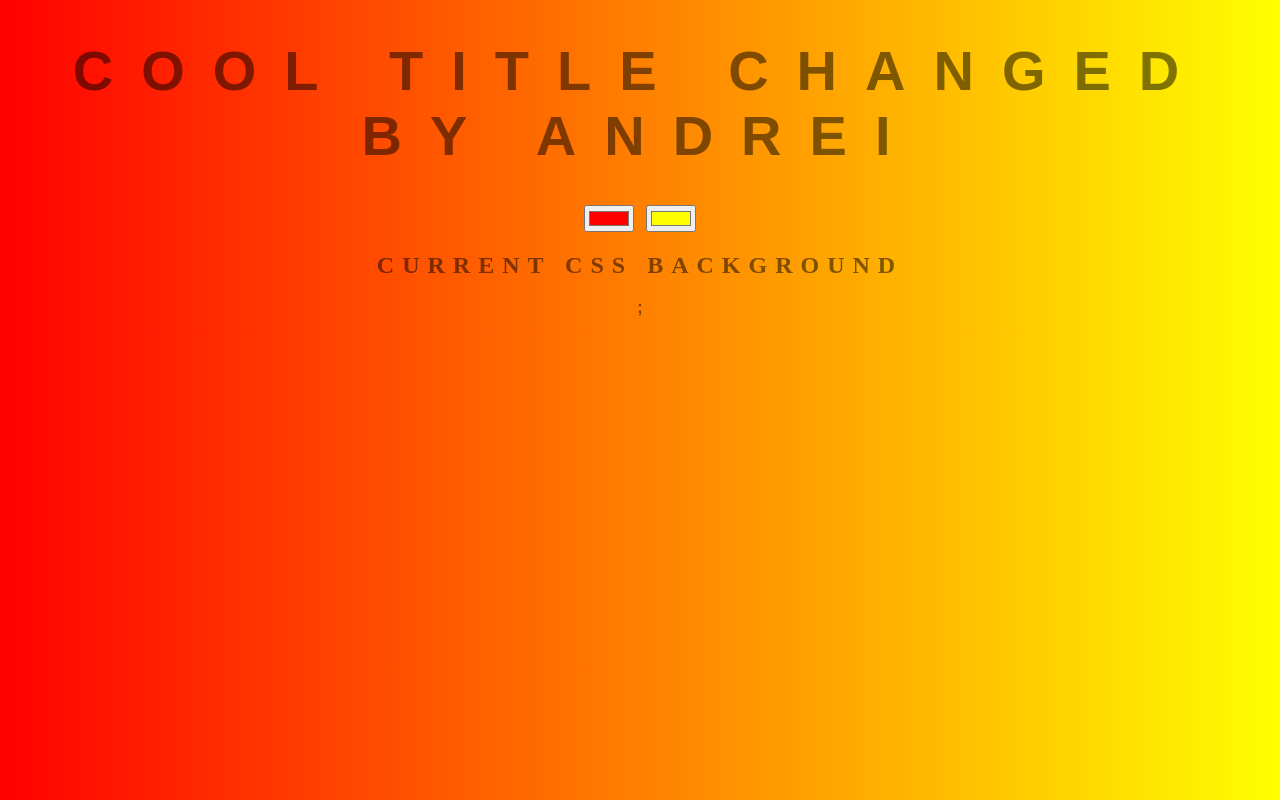
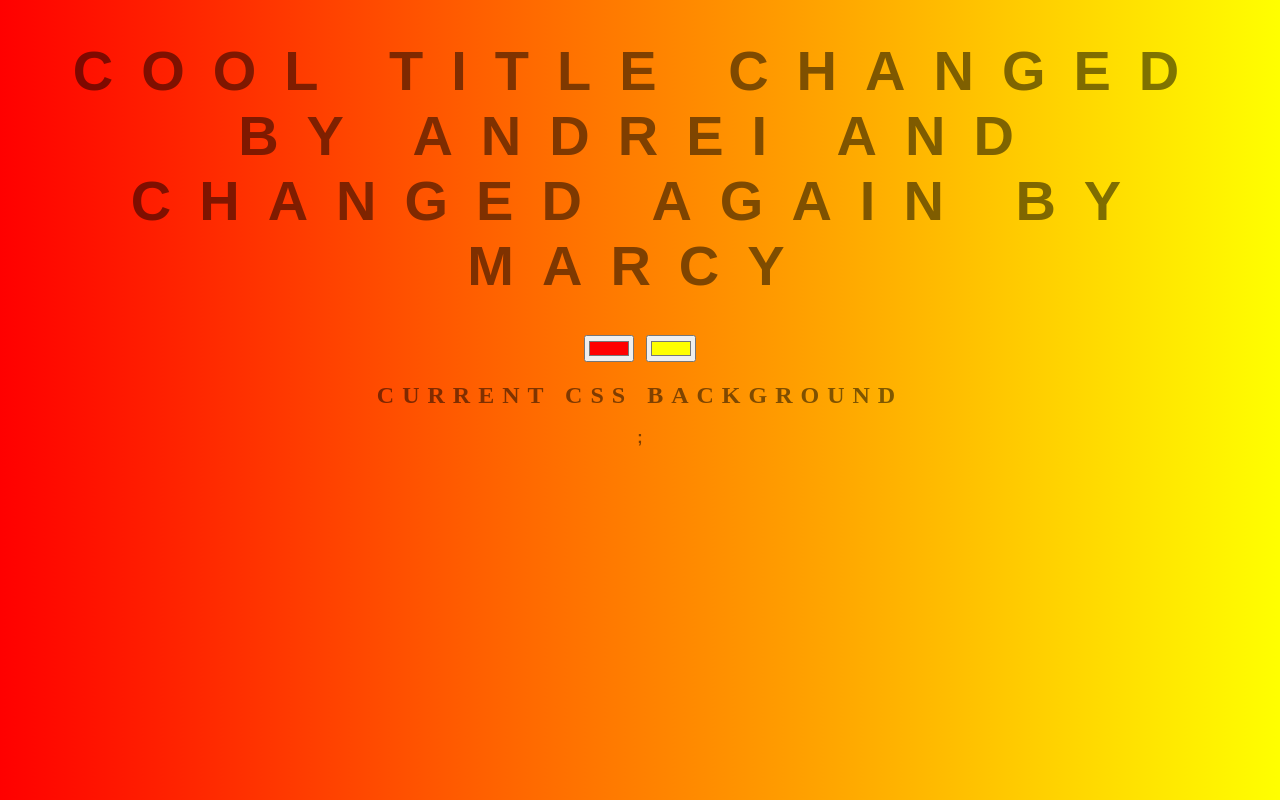
Before and after one commit to dplasenciam/project-background-generator, a plain HTML site: page index.html in a window 1280 px wide. Drawn offline with Linux system fonts and the light colour scheme.

Commit message:
by Marcy

```diff
--- a/index.html
+++ b/index.html
@@ -8,7 +8,7 @@
   </head>
   <body id="gradient">
     <header>
-      <h1>Cool title changed by Andrei</h1>
+      <h1>Cool title changed by Andrei and changed again by Marcy</h1>
     </header>
     <div class="container">
       <div class="colorPicker">
```
